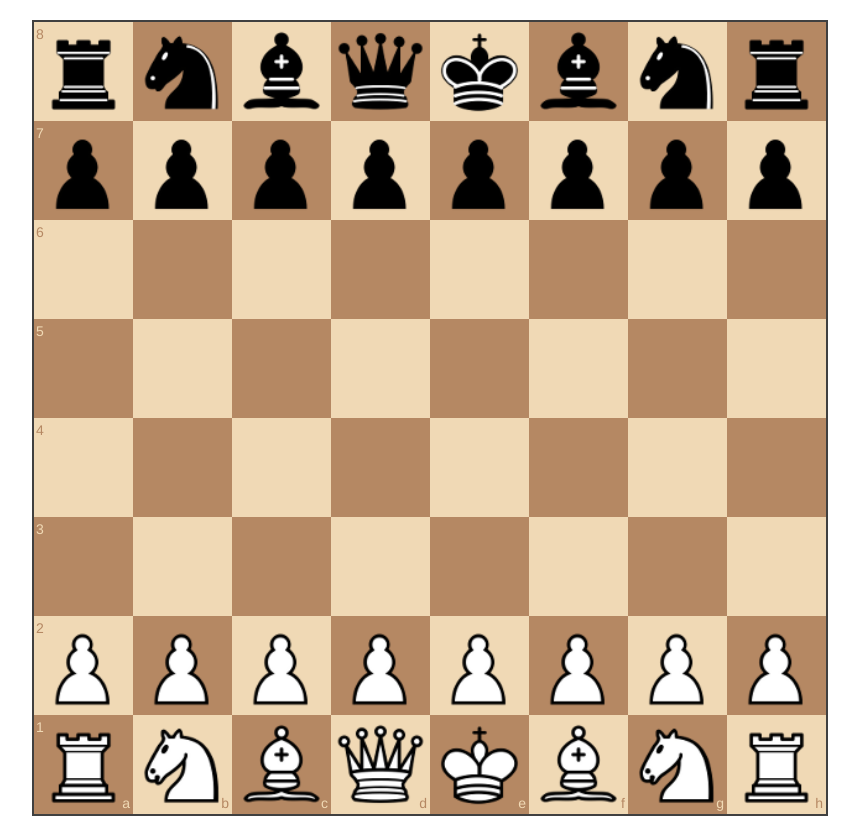
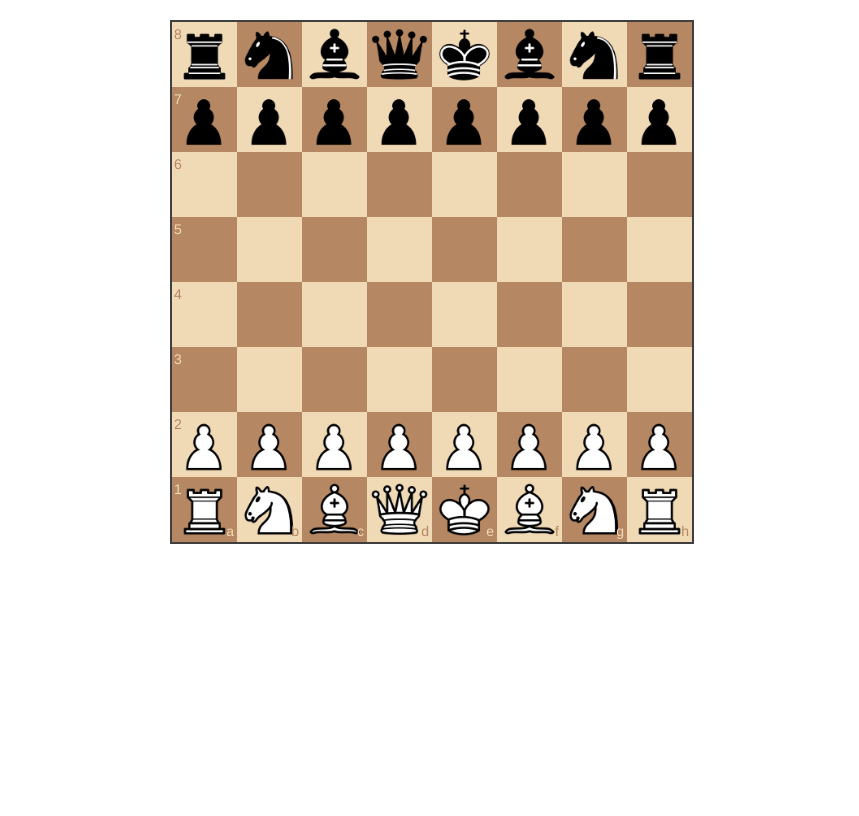
Before and after one commit to El69Man/Chess-Online, a PHP site: page / in a window 1280 px wide. Shown: the part 52-868 px from the top of the page, without its empty margins (208-1067 px from the left). After the commit the page ends 596 px from the top, so only its background shows below. Run offline with PHP 8.4, Linux system fonts and the light colour scheme; some libraries are stand-ins or nearby versions.

Commit message:
cambios esteticos

```diff
--- a/sprint1/index.php
+++ b/sprint1/index.php
@@ -72,7 +72,7 @@ session_start();
             </div>
           </nav>
         <div class="row">
-          <div id="board1" style="width:800px; height:700px ;margin:auto"></div>
+          <div id="board1"></div>
         </div>
     </div>
 
--- a/sprint1/main.css
+++ b/sprint1/main.css
@@ -10,3 +10,9 @@ img {
     max-width: 180px;
     max-height: 180px;
 }
+
+#board1 {
+    width:40%;
+    height:40%;
+    margin:auto;
+}
```
